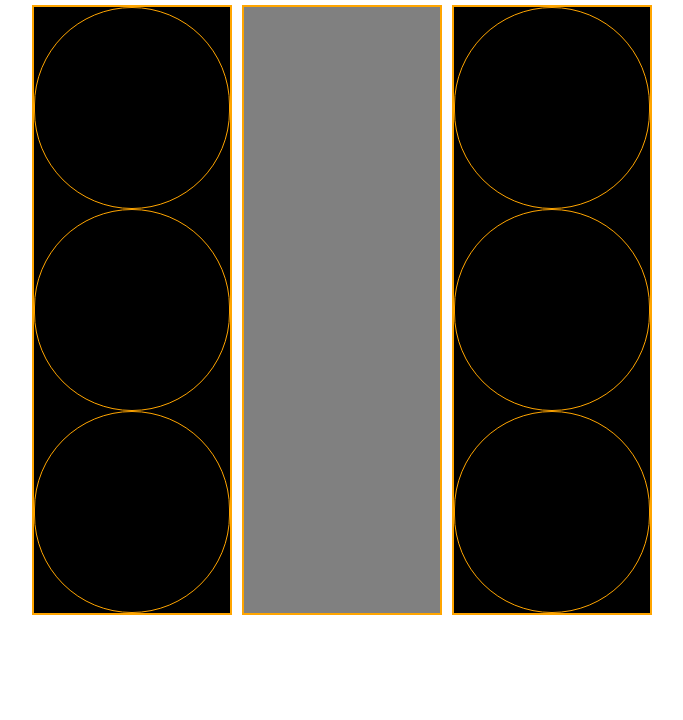
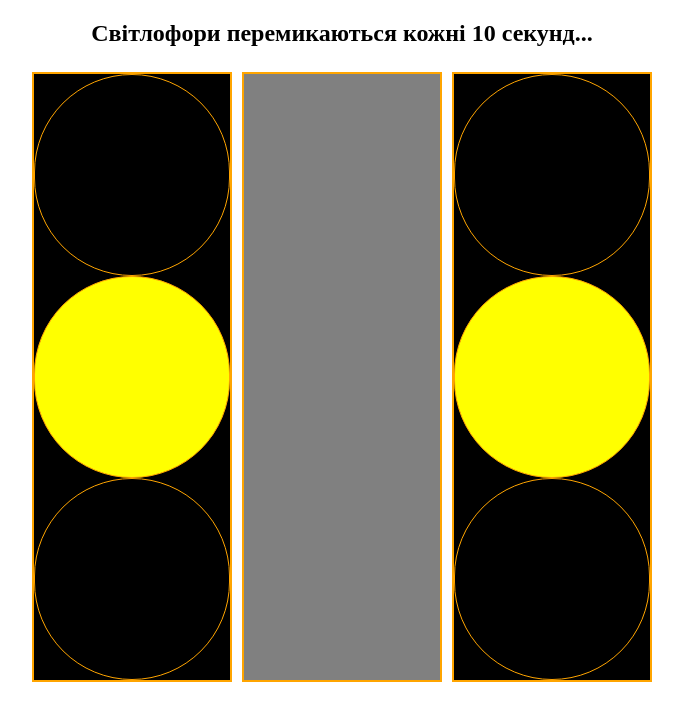
Before and after one commit to MyLadySnezhka/JS-traffic-lights, a plain HTML site: page index.html in a window 1280 px wide. Shown: the whole page, without its empty margins (298-981 px from the left). Drawn offline with nearby package versions, Linux system fonts and the light colour scheme.

Commit message:
create yellow setInterval

```diff
--- a/index.html
+++ b/index.html
@@ -10,26 +10,20 @@
 </head>
 <body>
     <div class="wrap">
+        <h2>Світлофори перемикаються кожні 10 секунд...</h2>
         <div class="traffic">
             <div class="light1">
                 <div class="none" name="red"></div>
                 <div class="none" name="yellow"></div>
                 <div class="none" name="green"></div>
             </div>
-            <div class="road">
-
-            </div>
+            <div class="road"></div>
             <div class="light2">
                 <div class="none" name="red"></div>
                 <div class="none" name="yellow"></div>
                 <div class="none" name="green"></div>
             </div>
         </div>
-        <!--
-        <div class="btnStartContainer">
-            <button type="button" name="start" class="btnStart">START</button>
-        </div>
-        -->
     </div>
 
     <script src="./js/main.js"></script>
--- a/js/main.js
+++ b/js/main.js
@@ -1,16 +1,9 @@
-const btnStart = document.querySelector('button[name=start]');
 const red1 = document.querySelector('.light1 > div[name=red]');
 const yellow1 = document.querySelector('.light1 > div[name=yellow]');
 const green1 = document.querySelector('.light1 > div[name=green]');
 const red2 = document.querySelector('.light2 > div[name=red]');
 const yellow2 = document.querySelector('.light2 > div[name=yellow]');
 const green2 = document.querySelector('.light2 > div[name=green]');
-
-// btnStart.addEventListener('click', () => {
-//     setInterval(red(red1, yellow1, green1), 40000);
-//     red2.classList.add('black');
-//     yellow2.classList.add('black');
-// })
 
 const red = (colordiv1, colordiv2, colordiv3) => {
     colordiv1.classList.add('red');
@@ -30,11 +23,15 @@ const green = (colordiv1, colordiv2, colordiv3) => {
     colordiv3.classList.add('green');
 };
 
+setInterval(() => yellow(red1, yellow1, green1), 5000);
+setInterval(() => red(red1, yellow1, green1), 20000);
+setInterval(() => yellow(red1, yellow1, green1), 30000);
+setInterval(() => green(red1, yellow1, green1), 40000);
+setInterval(() => yellow(red1, yellow1, green1), 45000);
 
-setInterval(() => red(red1, yellow1, green1), 10000);
-setInterval(() => yellow(red1, yellow1, green1), 20000);
-setInterval(() => green(red1, yellow1, green1), 30000);
 
-setInterval(() => green(red2, yellow2, green2), 10000);
-setInterval(() => yellow(red2, yellow2, green2), 20000);
-setInterval(() => red(red2, yellow2, green2), 30000);
+setInterval(() => yellow(red2, yellow2, green2), 5000);
+setInterval(() => green(red2, yellow2, green2), 20000);
+setInterval(() => yellow(red2, yellow2, green2), 30000);
+setInterval(() => red(red2, yellow2, green2), 40000);
+setInterval(() => yellow(red2, yellow2, green2), 45000);
--- a/styles/main.scss
+++ b/styles/main.scss
@@ -1,7 +1,7 @@
 .wrap {
     max-width: 900px;
     margin: 0 auto;
-
+    text-align: center;
 }
 
 .traffic {
```
Also changed, not shown: styles/main.css, 1 other file.
